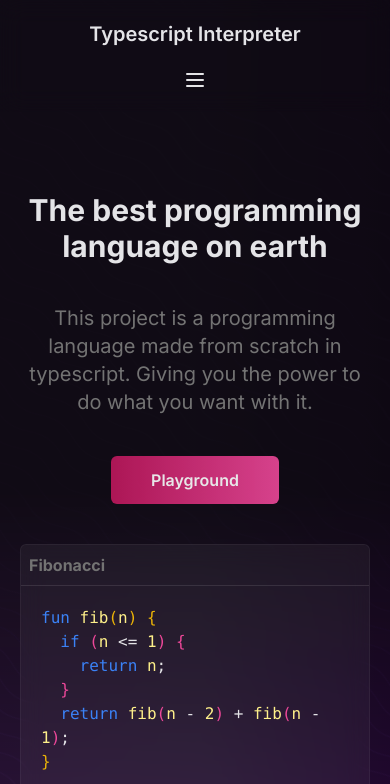
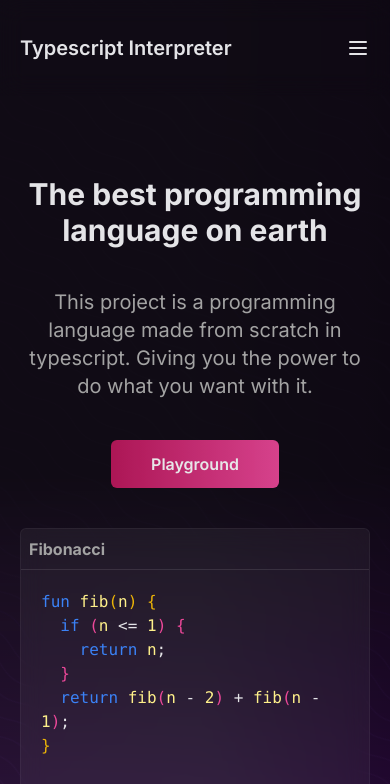
Before and after one commit to AugustinSorel/ts-interpreter, a Next.js app: page / in a window 390 px wide. Shown: the top 784 px of the page. Built offline with nearby package versions, Linux system fonts and the light colour scheme.

Commit message:
lighthouse fixed

```diff
--- a/src/app/header.tsx
+++ b/src/app/header.tsx
@@ -15,7 +15,7 @@ export const Header = () => {
 
   return (
     <header className="sticky top-0 z-20 flex min-h-[6rem] p-5 backdrop-blur-md">
-      <nav className="m-auto flex w-full max-w-7xl flex-col items-center justify-between gap-5 font-semibold capitalize sm:flex-row">
+      <nav className="m-auto flex w-full max-w-7xl items-center justify-between gap-5 font-semibold capitalize">
         <Link href="/">
           <h1 className=" text-xl">typescript interpreter</h1>
         </Link>
@@ -73,7 +73,7 @@ const MobileNav = ({ closeHandler }: { closeHandler: () => void }) => {
 
   return createPortal(
     <nav className="fixed inset-0 z-40 flex flex-col items-center justify-center gap-10 bg-black/20 text-3xl capitalize backdrop-blur-md">
-      <button onClick={closeHandler}>
+      <button onClick={closeHandler} aria-label="open-menu">
         <svg
           xmlns="http://www.w3.org/2000/svg"
           width="24"
--- a/src/app/page.tsx
+++ b/src/app/page.tsx
@@ -270,7 +270,7 @@ const Heading = (props: HTMLProps<HTMLHeadingElement>) => {
 };
 
 const Paragraph = (props: HTMLProps<HTMLParagraphElement>) => {
-  return <p {...props} className="text-xl text-neutral-500" />;
+  return <p {...props} className="text-xl text-neutral-400" />;
 };
 
 const Card = (props: HTMLProps<HTMLLIElement>) => {
@@ -307,7 +307,7 @@ const CodeBlock = (props: HTMLProps<HTMLElement> & { title: string }) => {
   return (
     <div className="rounded-md border border-white/5 bg-white/5 backdrop-blur-md">
       <div className="border-b border-white/10 p-2">
-        <span className="font-bold capitalize text-neutral-500">{title}</span>
+        <span className="font-bold capitalize text-neutral-400">{title}</span>
       </div>
       <code {...codeProps} className="block p-5" />
     </div>
--- a/src/app/playground/page.tsx
+++ b/src/app/playground/page.tsx
@@ -175,7 +175,7 @@ const Page = () => {
           <h2 className="font-bold capitalize">output</h2>
           <button
             onClick={clearOutput}
-            className="text-neutral-500 transition-colors hover:text-current"
+            className="text-neutral-400 transition-colors hover:text-current"
           >
             clear
           </button>
@@ -183,7 +183,7 @@ const Page = () => {
         <ol className="max-h-full flex-1 overflow-auto bg-zinc-900 p-5">
           {output.map((value, index) => (
             <li key={index}>
-              <span className="text-neutral-500">ts-interpreter{">"} </span>
+              <span className="text-neutral-400">ts-interpreter{">"} </span>
               <span>{value}</span>
             </li>
           ))}
```
